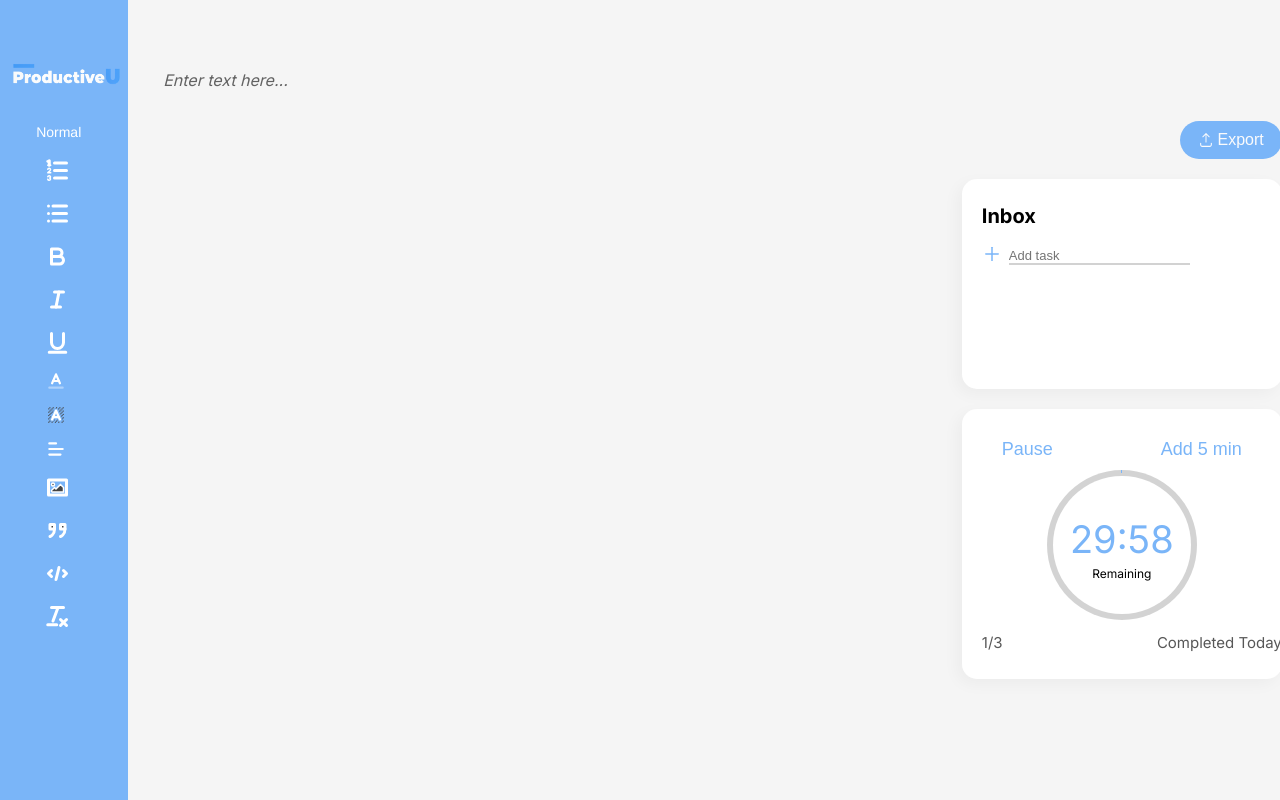
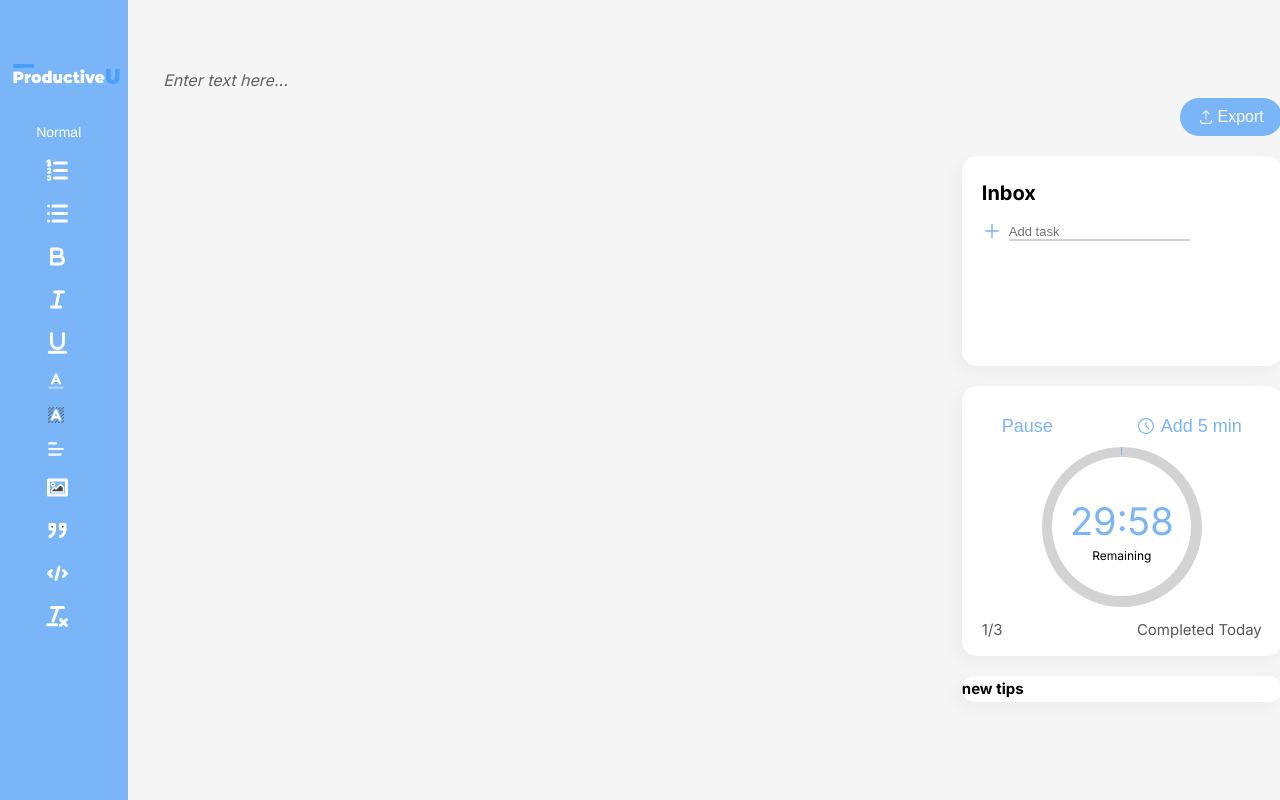
Before and after one commit to IgnacioR97/react-habits, a React (Vite) app: page / in a window 1280 px wide. Both pictures are taken after a click on the button "Start". Built offline with nearby package versions, Linux system fonts and the light colour scheme.

Commit message:
timer done

```diff
--- a/src/cards/Timer.jsx
+++ b/src/cards/Timer.jsx
@@ -1,4 +1,5 @@
 import { useState, useEffect } from "react";
+import { RxClock } from "react-icons/rx";
 
 const Timer = () => {
   const [elapsedTime, setElapsedTime] = useState(0);
@@ -50,14 +51,14 @@ const Timer = () => {
   };
 
   const handleStopTime = () => {
-    setElapsedTime(0);
+    setIsRunning(false);
   };
 
   return (
     <div className="card timer-card">
       <div className="timer-buttons">
         {isRunning || (
-          <button onClick={handleStartClick} className="btn">
+          <button onClick={handleStartClick} className="btn btn-start">
             Start
           </button>
         )}
@@ -66,8 +67,8 @@ const Timer = () => {
             <button onClick={handleStopTime} className="btn">
               Pause
             </button>
-            <button onClick={handleAddTime} className="btn">
-              Add 5 min
+            <button onClick={handleAddTime} className="btn btn-5min">
+              <RxClock className="clock-icon" /> Add 5 min
             </button>
           </>
         )}
--- a/src/cards/Tips.jsx
+++ b/src/cards/Tips.jsx
@@ -1,4 +1,8 @@
 const Tips = () => {
-  return <div>Tips</div>;
+  return (
+    <div className="card card-tips">
+      <h2>new tips</h2>
+    </div>
+  );
 };
 export default Tips;
--- a/src/components/SideCards.jsx
+++ b/src/components/SideCards.jsx
@@ -1,5 +1,6 @@
 import { RxUpload } from "react-icons/rx";
 import Timer from "../cards/Timer";
+import Tips from "../cards/Tips";
 import TodoList from "../cards/TodoList";
 
 const SideCards = () => {
@@ -13,6 +14,7 @@ const SideCards = () => {
       <div className="cards">
         <TodoList />
         <Timer />
+        <Tips />
       </div>
     </div>
   );
--- a/src/index.css
+++ b/src/index.css
@@ -321,8 +321,8 @@ main {
 
 .circular-progress {
   position: relative;
-  height: 150px;
-  width: 150px;
+  height: 160px;
+  width: 160px;
   background-color: #D3D3D3;
   border-radius: 50%;
   display: flex;
@@ -334,8 +334,8 @@ main {
 .circular-progress:before {
   content: "";
   position: absolute;
-  height: 92%;
-  width: 92%;
+  height: 87%;
+  width: 87%;
   background-color: #fff;
   border-radius: 50%;
 }
@@ -370,7 +370,7 @@ main {
   justify-content: space-between;
   align-items: center;
   gap: 1rem;
-  width: 30rem;
+  width: 28rem;
   margin: 1rem auto 0 auto;
 }
 
@@ -383,3 +383,19 @@ main {
   font-size: 1.5rem;
   color: #0F0F0EB2;
 }
+
+.btn-start {
+  background-color: var(--color-primary);
+  color: var(--color-text);
+}
+
+.clock-icon {
+  font-size: 1.8rem;
+  color: var(--color-primary);
+}
+
+.btn-5min {
+  display: flex;
+  align-items: center;
+  gap: 0.6rem;
+}
```
